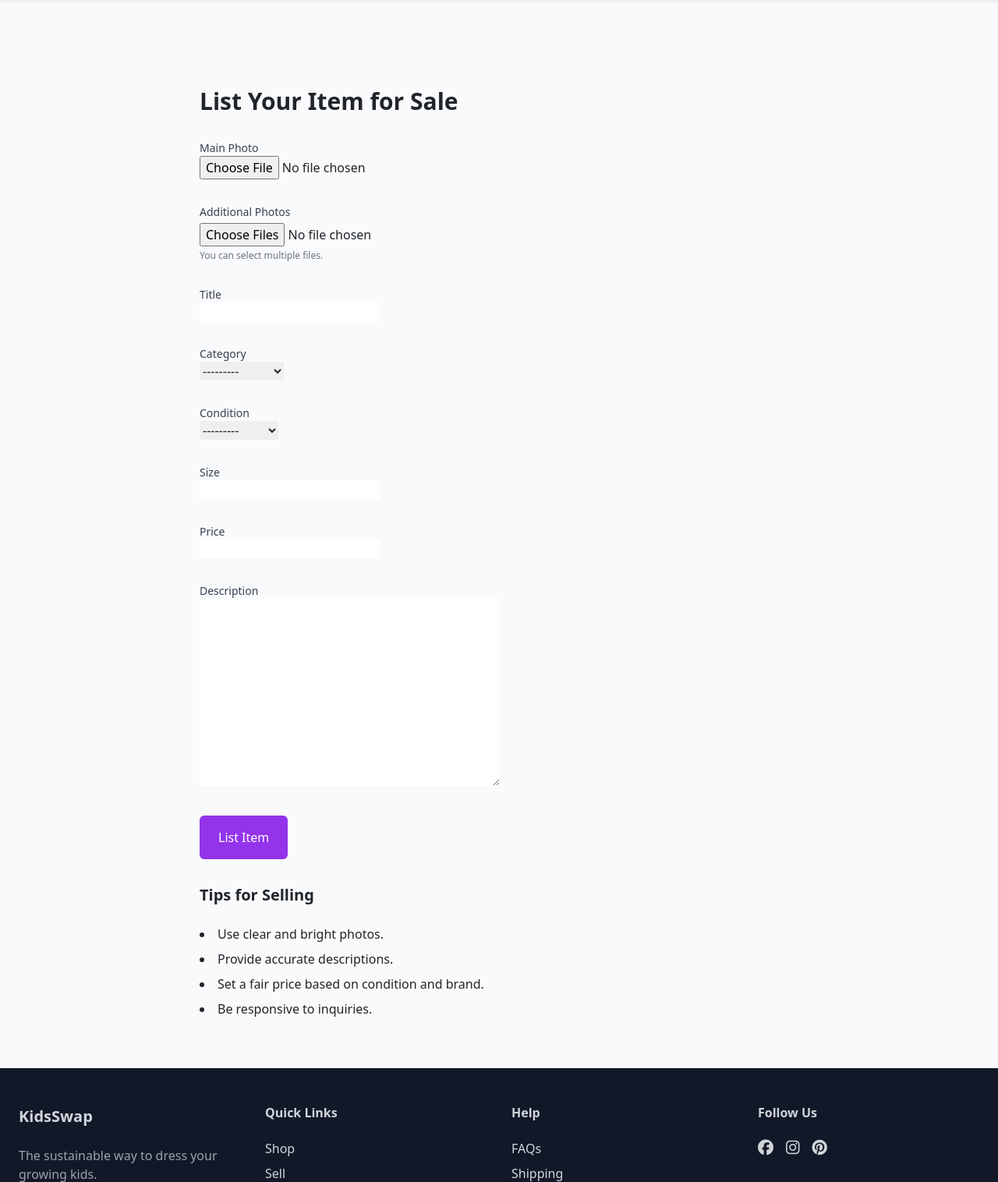
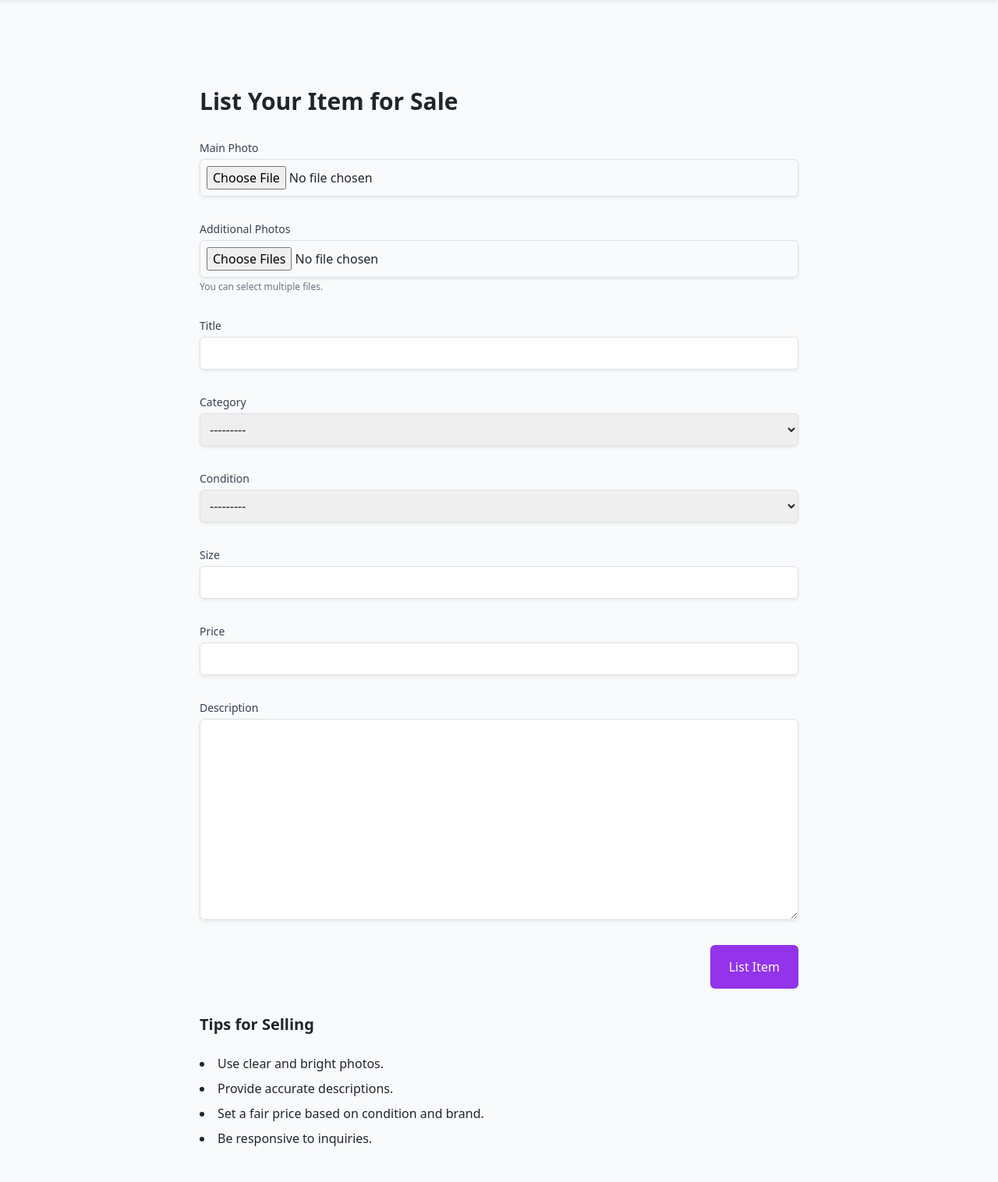
Before and after one commit to estii20/clothing_app, a Django app: page /add/ in a window 1280 px wide. Shown: the part 64-1580 px from the top of the page at 78% size. Run offline with Django 5.2, Linux system fonts and the light colour scheme; a user stored in the database is signed in; some libraries are stand-ins or nearby versions.

Commit message:
Add Crispy Forms, Crispy Tailwind and Widget Tweaks to style forms

```diff
--- a/clothing/settings.py
+++ b/clothing/settings.py
@@ -38,8 +38,14 @@ INSTALLED_APPS = [
     'django.contrib.sessions',
     'django.contrib.messages',
     'django.contrib.staticfiles',
+    'crispy_forms',
+    'crispy_tailwind',
+    'widget_tweaks',
     'marketplace',
 ]
+
+CRISPY_ALLOWED_TEMPLATE_PACKS = "tailwind"
+CRISPY_TEMPLATE_PACK = "tailwind"
 
 MIDDLEWARE = [
     'django.middleware.security.SecurityMiddleware',
--- a/marketplace/templates/marketplace/create_clothing_item.html
+++ b/marketplace/templates/marketplace/create_clothing_item.html
@@ -1,4 +1,6 @@
 {% extends 'base.html' %}
+{% load crispy_forms_tags %}
+{% load widget_tweaks %}
 
 {% block content %}
 <!-- Sell Items Form Section -->
@@ -11,59 +13,62 @@
 
         <!-- Main Image -->
         <div>
-          <label class="block text-sm font-medium text-gray-700">Main Photo</label>
-          {{ item_form.image }}
+          <label class="block text-sm font-medium text-gray-700 mb-1">Main Photo</label>
+          {{ item_form.image|add_class:"block w-full border border-gray-300 rounded-md shadow-sm p-2" }}
         </div>
 
-        <!-- Additional Images (multiple upload) -->
+        <!-- Additional Images -->
         <div>
-          <label class="block text-sm font-medium text-gray-700">Additional Photos</label>
-          <input type="file" name="images" multiple class="mt-1 block w-full" />
+          <label class="block text-sm font-medium text-gray-700 mb-1">Additional Photos</label>
+          <input type="file" name="images" multiple
+            class="block w-full border border-gray-300 rounded-md shadow-sm p-2" />
           <p class="text-xs text-gray-500 mt-1">You can select multiple files.</p>
         </div>
 
         <!-- Title -->
         <div>
-          <label class="block text-sm font-medium text-gray-700">Title</label>
-          {{ item_form.title }}
+          <label class="block text-sm font-medium text-gray-700 mb-1">Title</label>
+          {{ item_form.title|add_class:"block w-full border border-gray-300 rounded-md shadow-sm p-2" }}
         </div>
 
         <!-- Category -->
         <div>
-          <label class="block text-sm font-medium text-gray-700">Category</label>
-          {{ item_form.category }}
+          <label class="block text-sm font-medium text-gray-700 mb-1">Category</label>
+          {{ item_form.category|add_class:"block w-full border border-gray-300 rounded-md shadow-sm p-2" }}
         </div>
 
         <!-- Condition -->
         <div>
-          <label class="block text-sm font-medium text-gray-700">Condition</label>
-          {{ item_form.condition }}
+          <label class="block text-sm font-medium text-gray-700 mb-1">Condition</label>
+          {{ item_form.condition|add_class:"block w-full border border-gray-300 rounded-md shadow-sm p-2" }}
         </div>
 
         <!-- Size -->
         <div>
-          <label class="block text-sm font-medium text-gray-700">Size</label>
-          {{ item_form.size }}
+          <label class="block text-sm font-medium text-gray-700 mb-1">Size</label>
+          {{ item_form.size|add_class:"block w-full border border-gray-300 rounded-md shadow-sm p-2" }}
         </div>
 
         <!-- Price -->
         <div>
-          <label class="block text-sm font-medium text-gray-700">Price</label>
-          {{ item_form.price }}
+          <label class="block text-sm font-medium text-gray-700 mb-1">Price</label>
+          {{ item_form.price|add_class:"block w-full border border-gray-300 rounded-md shadow-sm p-2" }}
         </div>
 
         <!-- Description -->
         <div>
-          <label class="block text-sm font-medium text-gray-700">Description</label>
-          {{ item_form.description }}
+          <label class="block text-sm font-medium text-gray-700 mb-1">Description</label>
+          {{ item_form.description|add_class:"block w-full border border-gray-300 rounded-md shadow-sm p-2" }}
         </div>
 
         <!-- Submit button -->
-        <button type="submit" class="bg-purple-600 text-white px-6 py-3 rounded-md hover:bg-purple-700 transition">
-          List Item
-        </button>
+        <div class="text-right">
+          <button type="submit"
+            class="bg-purple-600 text-white px-6 py-3 rounded-md hover:bg-purple-700 transition">
+            List Item
+          </button>
+        </div>
       </form>
-
 
       <div class="mt-8">
         <h2 class="text-xl font-bold mb-4">Tips for Selling</h2>
```
